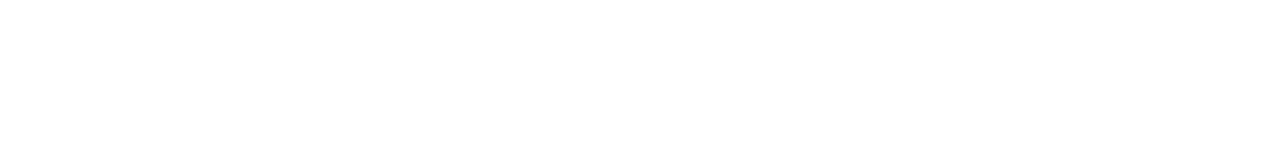
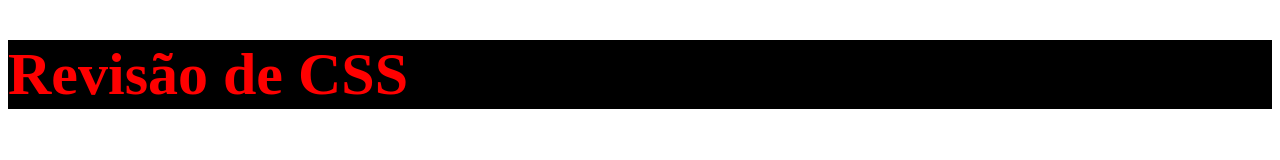
Before and after one commit to alexandrooliveira87/FrontEnd-Estudos, a plain HTML site: page index.html in a window 1280 px wide. Drawn offline with Linux system fonts and the light colour scheme.

Commit message:
Criando modelo de revisão

```diff
--- a/index.html
+++ b/index.html
@@ -3,9 +3,17 @@
 <head>
     <meta charset="UTF-8">
     <meta name="viewport" content="width=device-width, initial-scale=1.0">
-    <title>Document</title>
+    <title>Aula CSS</title>
+    <style>
+        h1{
+            color:red;
+            background-color: black;
+            font-size: 60px;
+            font-weight: 900;
+        }
+    </style>
 </head>
 <body>
-
+    <h1>Revisão de CSS</h1>
 </body>
 </html>
```
